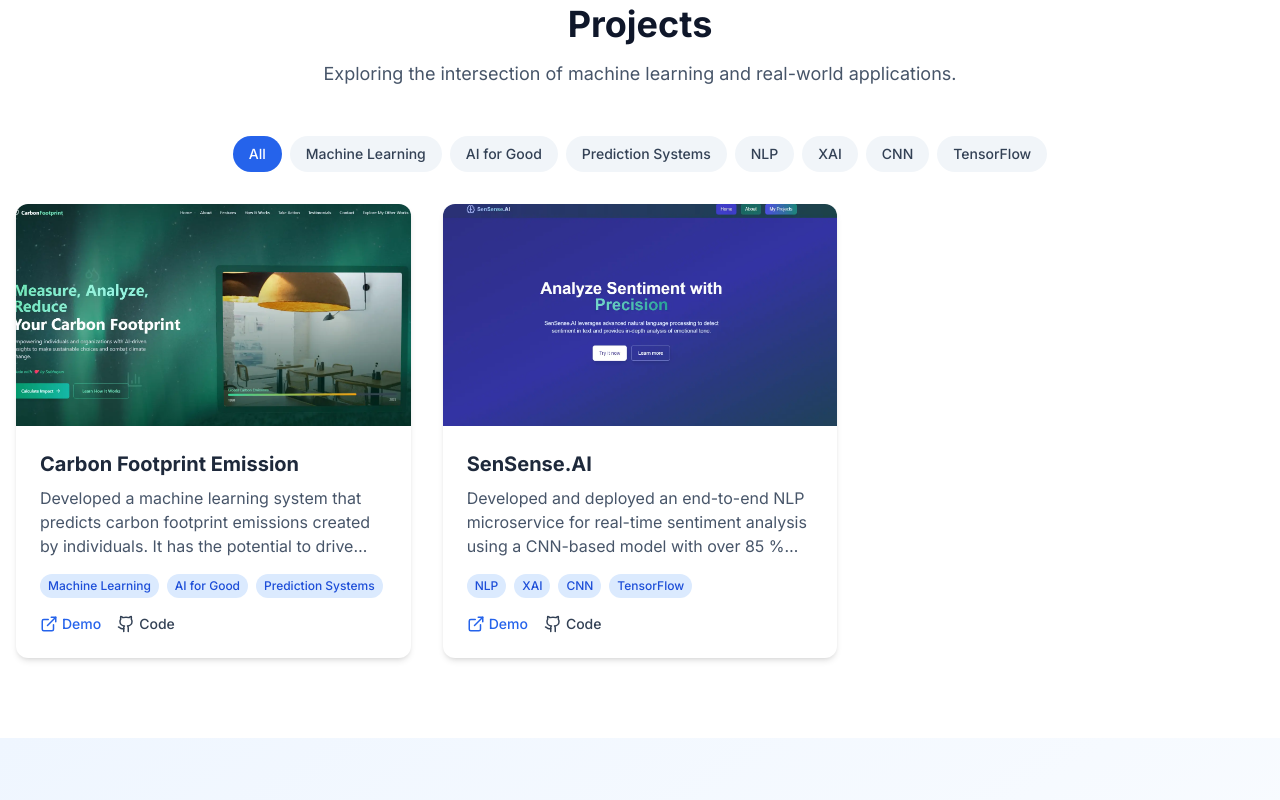
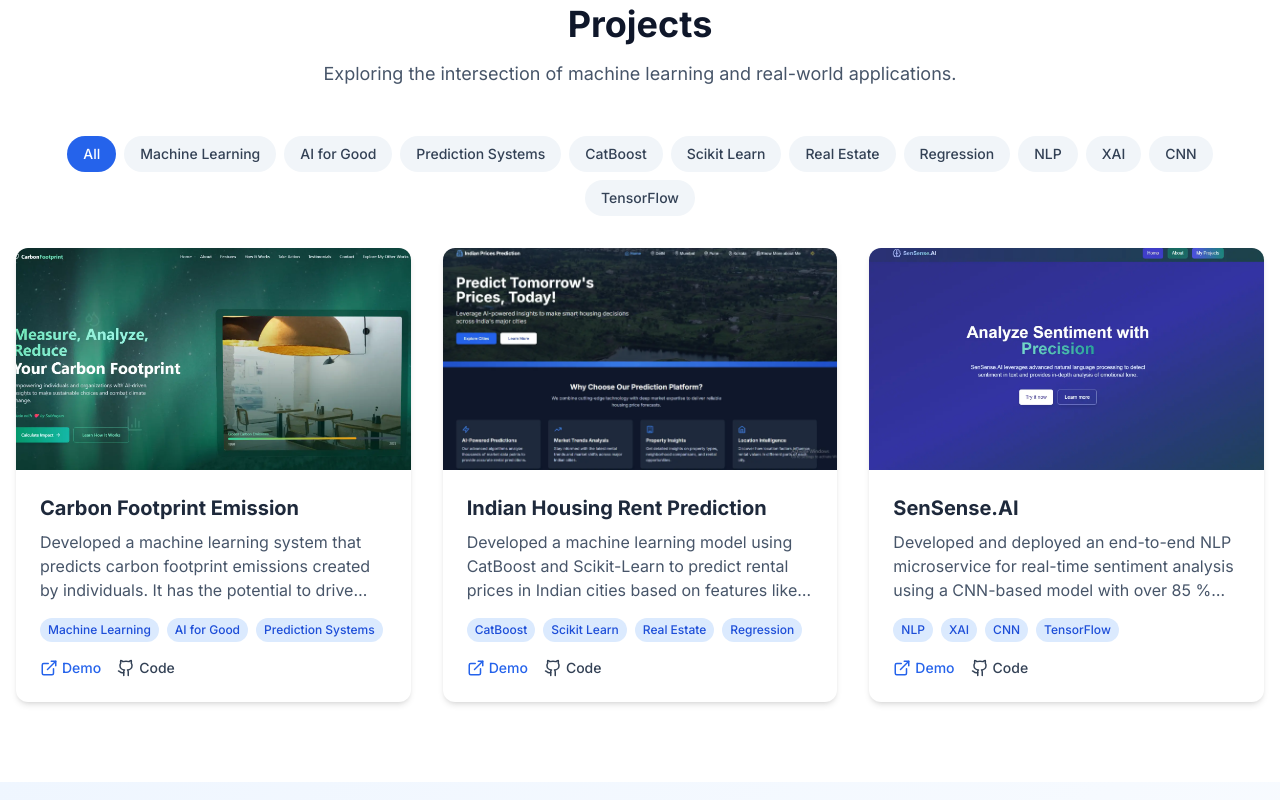
Before and after one commit to Templar121/Portfolio-Professional, a React (Vite) app: page / in a window 1280 px wide. Shown: the part 2540-3340 px from the top of the page. Built offline with nearby package versions, Linux system fonts and the light colour scheme.

Commit message:
new project added

```diff
--- a/src/data/portfolioData.ts
+++ b/src/data/portfolioData.ts
@@ -8,6 +8,7 @@
 import llm from '../images/llm.webp';
 import sentiment from '../images/Sentiment.webp';
 import footprint from '../images/footprint.webp';
+import indianprices from '../images/indian prices.webp';
 
 export const navItems: NavItem[] = [
   { label: 'Home', href: '#home' },
@@ -108,15 +109,15 @@
     demoLink: 'https://carbonfootprintemission.netlify.app/',
     codeLink: 'https://github.com/Templar121/Carbon-Footprint-estimation',
   },
-  // {
-  //   id: '2',
-  //   title: 'Medical Image Classification',
-  //   description: 'Built a convolutional neural network model to diagnose lung diseases from X-ray images with 94% accuracy, trained on a dataset of 100,000+ images.',
-  //   image: 'https://images.pexels.com/photos/4226264/pexels-photo-4226264.jpeg?auto=compress&cs=tinysrgb&w=800',
-  //   tags: ['Computer Vision', 'CNN', 'TensorFlow', 'Healthcare'],
-  //   demoLink: 'https://demo.example.com/medical-image-classifier',
-  //   codeLink: 'https://github.com/subhayanmukherjee/medical-image-classifier',
-  // },
+  {
+    id: '2',
+    title: 'Indian Housing Rent Prediction',
+    description: 'Developed a machine learning model using CatBoost and Scikit-Learn to predict rental prices in Indian cities based on features like location, size, and amenities. Achieved R2 Score of 0.95 on a dataset of 15,000+ records.',
+    image: indianprices,
+    tags: ['CatBoost', 'Scikit Learn', 'Real Estate', 'Regression'],
+    demoLink: 'https://india-rental-prices.netlify.app/',
+    codeLink: 'https://github.com/Templar121/Indian-Housing-Prices-Backend/tree/main',
+  },
   {
     id: '3',
     title: 'SenSense.AI',
```
Also changed, not shown: src/images/indian prices.webp (added).
